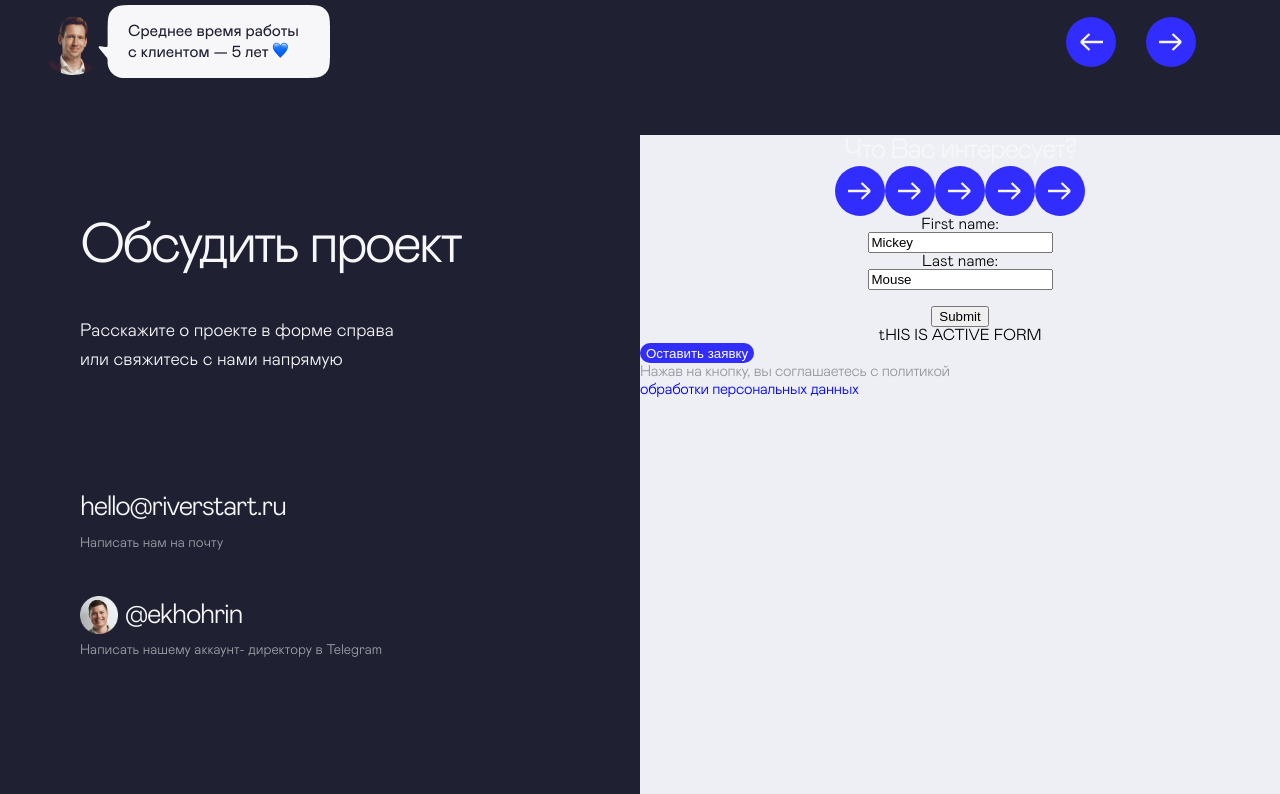
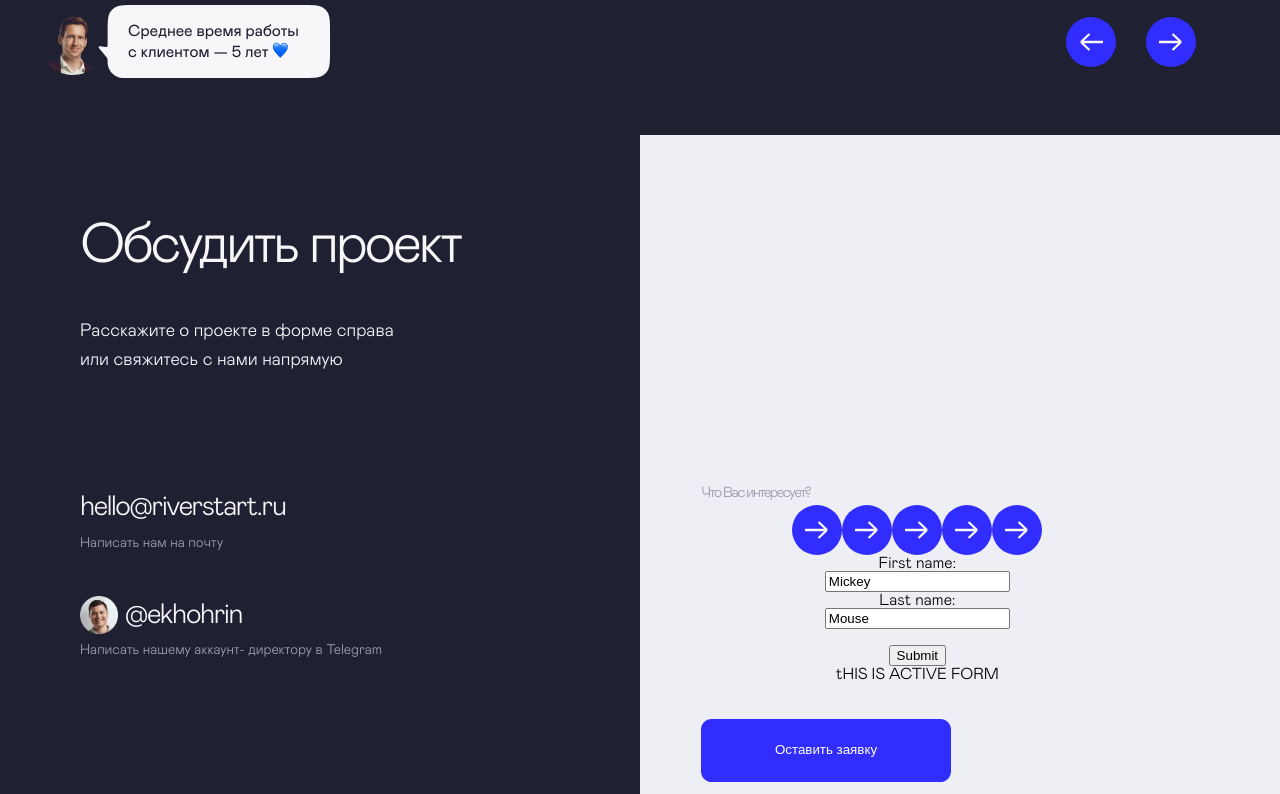
Before and after one commit to Kuldyaev/testovoe03032024, a Vue app: page / in a window 1280 px wide. Shown: the part 740-1534 px from the top of the page. Built offline with nearby package versions, Linux system fonts and the light colour scheme.

Commit message:
SubmitBtn in form base function

```diff
--- a/src/components/FormActive.vue
+++ b/src/components/FormActive.vue
@@ -1,7 +1,9 @@
 <template>
   <FlexBox class="info" direction="column">
     <FlexBox direction="column" justify="start">
-      <h4>Что Вас интересует?</h4>
+      <FlexBox justify="start" w="100%">
+        <h4>Что Вас интересует?</h4>
+      </FlexBox>
       <FlexBox>
         <Button
           category="circleRight"
@@ -41,15 +43,14 @@
     </FlexBox>
     tHIS IS ACTIVE FORM
 
-    <FlexBox justify="start" w="100%">
+    <FlexBox justify="start" w="100%" class="submitBtnPlace">
       <Button
         category="formSubmit"
         text="Оставить заявку"
-        @click="console.log('nsdlknfl')"
-        @stopmoving="console.log('nsdlknfl')"
+        @close="$emit('close')"
       />
     </FlexBox>
-    <FlexBox direction="column" justify="start" w="100%">
+    <FlexBox direction="column" justify="start" w="100%" class="policyInfo">
       <h5>
         <span class="op04">Нажав на кнопку, вы соглашаетесь с политикой</span>
       </h5>
@@ -61,18 +62,64 @@
 <script setup lang="ts">
 import FlexBox from "./FlexBox.vue";
 import Button from "./uikit/Button.vue";
+
+const emits = defineEmits(["close"]);
 </script>
 
 <style scoped lang="scss">
+h4,
+h5 {
+  margin: 0;
+  padding: 0;
+}
+h4 {
+  color: $additional-grey;
+  font-weight: 400;
+  font-size: 1.146vw;
+  line-height: 1.833vw;
+}
 h5 {
   color: $text-black;
   text-align: start;
   width: 100%;
+  font-size: 0.83333vw;
+  line-height: 1.25vw;
 }
 a {
   text-decoration: none;
+  color: $primary-blue;
 }
 .op04 {
   opacity: 0.4;
 }
+
+.info {
+  margin-top: 6.88vw;
+  margin-left: 4.792vw;
+  width: 67.5%;
+  height: 87.8664%;
+}
+.submitBtnPlace {
+  margin-top: 2.91665vw;
+  margin-bottom: 1.9271vw;
+}
+
+@media (max-width: $small-screen) {
+  .info {
+    margin-top: 13.76vw;
+    margin-left: 9.584vw;
+  }
+  h4 {
+    font-size: 2.292vw;
+    line-height: 3.6667vw;
+  }
+  h5 {
+    font-size: 1.6667vw;
+    line-height: 2.5vw;
+  }
+  .submitBtnPlace {
+    margin-top: 5.8333vw;
+    margin-bottom: 3.8542vw;
+  }
+}
 </style>
--- a/src/components/RequestError.vue
+++ b/src/components/RequestError.vue
@@ -23,9 +23,9 @@
         отправить сообщение еще раз
       </h4>
       <Button
+        class="sendAgain"
+        category="formSubmit"
         text="Отправить заново"
-        category="primary"
-        class="sendAgain"
         @close="$emit('sendagain')"
       />
     </FlexBox>
--- a/src/components/RequestForm.vue
+++ b/src/components/RequestForm.vue
@@ -1,6 +1,6 @@
 <template>
   <section class="formPlace">
-    <FormActive v-if="RequestStage === 0" />
+    <FormActive v-if="RequestStage === 0" @close="sendRequest" />
     <Loader v-if="RequestStage === 1" />
     <RequestSuccess
       v-if="RequestStage === 2"
@@ -11,7 +11,7 @@
       v-if="RequestStage === 3"
       :width="width"
       @close="RequestStage = 0"
-      @sendagain="console.log('sendagainBtn')"
+      @sendagain="sendRequest"
     />
   </section>
 </template>
@@ -26,6 +26,13 @@ import FormActive from "./FormActive.vue";
 
 const props = defineProps<RequestFormProps>();
 const RequestStage = ref<number>(0);
+
+function sendRequest() {
+  RequestStage.value = 1;
+  setTimeout(() => {
+    RequestStage.value = 3;
+  }, 4000);
+}
 </script>
 
 <style scoped lang="scss">
--- a/src/components/uikit/Button.vue
+++ b/src/components/uikit/Button.vue
@@ -101,4 +101,33 @@ button {
 .closeBtn:hover {
   transform: scale(1.05);
 }
+
+.formSubmit {
+  width: calc(38.9583vw / 2);
+  height: calc(9.7917vw / 2);
+  display: flex;
+  justify-content: center;
+  align-items: center;
+  font-size: 1.04165vw;
+  line-height: 1.5625vw;
+  border-radius: 0.8333vw;
+  font-weight: 500;
+}
+.formSubmit:hover {
+  background-color: $secondary-blue;
+}
+.formSubmit:active {
+  background-color: $active-blue;
+  color: $white;
+}
+
+@media (max-width: $small-screen) {
+  .formSubmit {
+    width: 38.9583vw;
+    height: 9.7917vw;
+    border-radius: 1.6667vw;
+    font-size: 2.0833vw;
+    line-height: 3.125vw;
+  }
+}
 </style>
--- a/src/styles/_variables.scss
+++ b/src/styles/_variables.scss
@@ -1,6 +1,8 @@
 $primary-gray: #f7f7fa;
 $primary-background: #1f2032;
 $primary-blue: #312dff;
+$secondary-blue: #2926d8;
+$active-blue: #090fae;
 $white: #ffffff;
 $black: #000000;
 $secondary-gray: #eeeff4;
```
